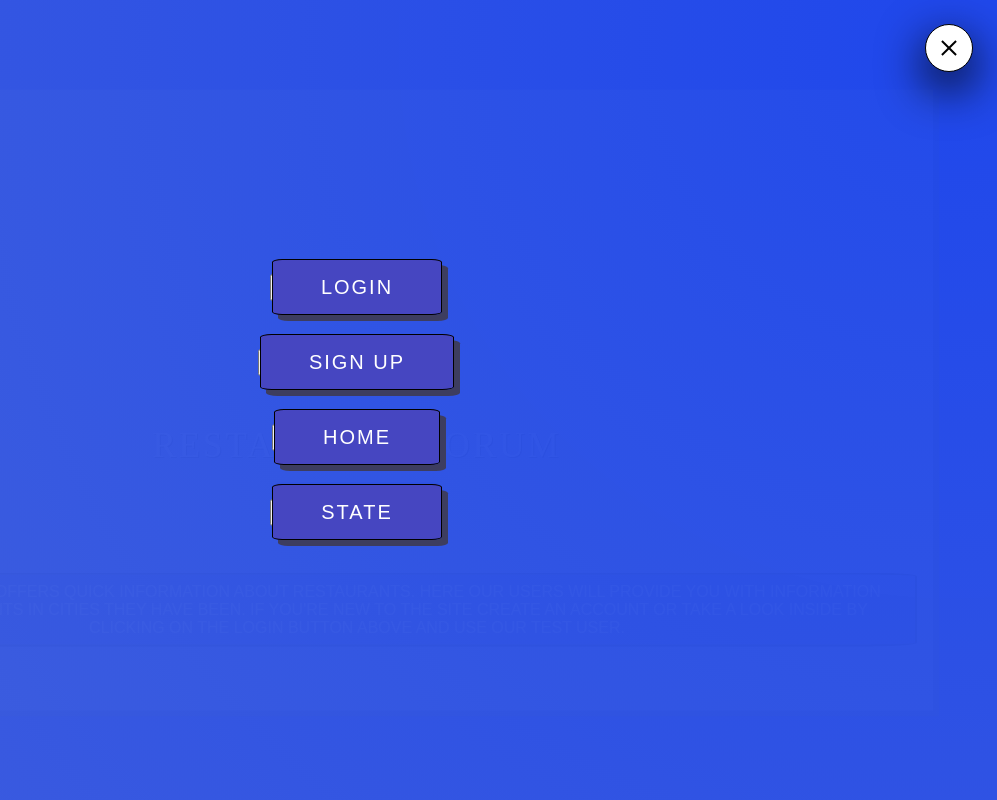
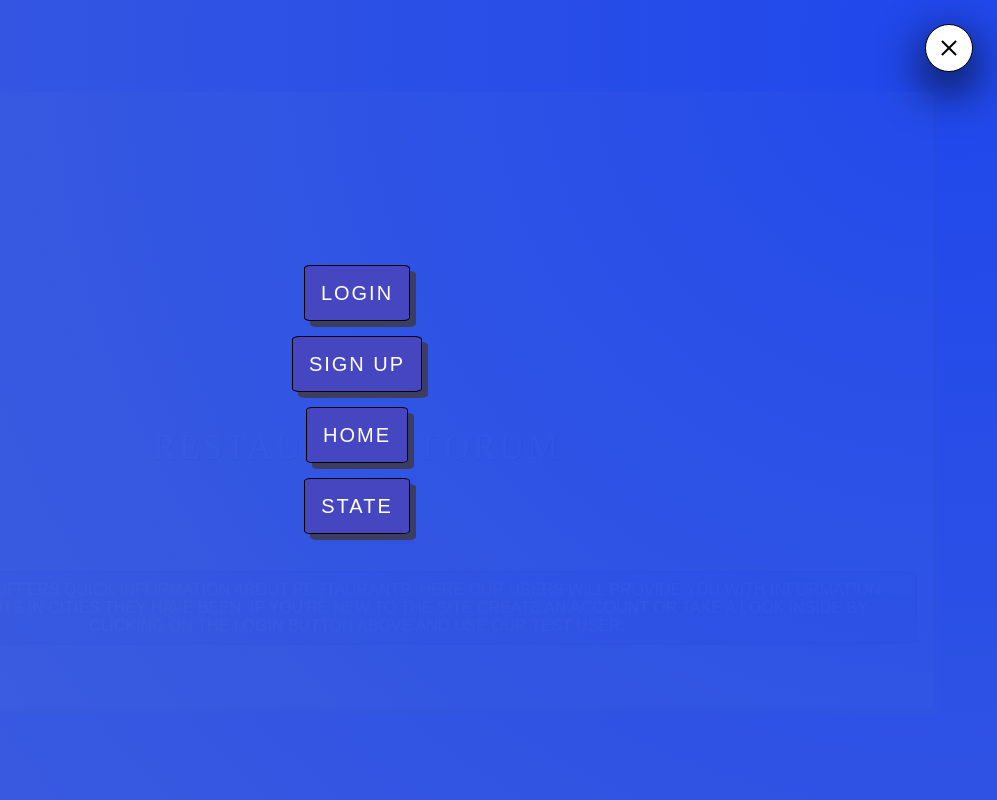
Before and after one commit to thorn086/restaurant-forum-app, a React (Create React App) app: page / in a window 1280 px wide. Both pictures are taken after a click on the label 1232 px from the left and 48 px from the top of the page. Shown: the whole page, without its empty margins (283-1280 px from the left). Built offline with nearby package versions, Linux system fonts and the light colour scheme; no server answers.

Commit message:
added updates to files

```diff
--- a/src/App.js
+++ b/src/App.js
@@ -43,7 +43,7 @@ class App extends React.Component {
 
       <RestForumContext.Provider value={restForumContext}>
         <Switch>
-          <Route exact path='/'><Home /></Route>
+          <Route exact path='/' component={Home}></Route>
           <Route exact path='/state' component={State}></Route>
           <Route exact path='/state/:id' ><City /></Route>
           <Route exact path='/city/:id' ><Restpage /></Route>
--- a/src/components/Login/Login.css
+++ b/src/components/Login/Login.css
@@ -5,7 +5,7 @@ background-color: rgb(70, 70, 193);
 margin:1rem;
 border-radius: 5%;
 box-shadow: 6px 6px rgb(61, 61, 95);
-padding: 1rem 1rem 1.5rem 1rem;
+padding: 1rem;
 text-align: center;
 height: auto;
 letter-spacing: 2px;
@@ -14,3 +14,7 @@ font-size: 16px;
 font-weight: 600;
 line-height: 2;
 }
+#username-login, #password-login{
+  width: 15rem;
+  height: 2rem;
+}
--- a/src/components/NavBar/NavBar.css
+++ b/src/components/NavBar/NavBar.css
@@ -30,7 +30,7 @@
     }
 
     .nav-btn{
-        margin: 1rem;
+       margin: 3rem;
         text-transform: uppercase;
     }
 
@@ -66,6 +66,7 @@
         text-align: center;
         color: #4c4cf2;
         width: 100%;
+        height: auto;
     }
     .navigation__icon{
         position: relative;
--- a/src/components/NavBar/NavBar.js
+++ b/src/components/NavBar/NavBar.js
@@ -13,14 +13,14 @@ class NavBar extends React.Component {
         return (
             <div className='navigation__item'>
                 <li className='navigation__item' onClick={this.handleLogoutClick}>
-                    <button className='nav-btn'>
+                    <div className='nav-btn'>
                         <NavLink to='/' className='link-btn'> Logout</NavLink>
-                    </button>
+                    </div>
                 </li>
                 <li className='navigation__item'>
-                    <button className='nav-btn'>
+                    <div className='nav-btn'>
                         <NavLink to='/' className='link-btn'>Home</NavLink>
-                    </button>
+                    </div>
                 </li>
             </div>
         )
@@ -29,24 +29,24 @@ class NavBar extends React.Component {
         return (
             <div className='navigation__item'>
                 <li className='navigation__item'>
-                    <button className='nav-btn'>
+                    <div className='nav-btn'>
                         <NavLink to='/login' className='link-btn'>Login</NavLink>
-                    </button>
+                    </div>
                 </li>
                 <li className='navigation__item'>
-                    <button className='nav-btn'>
+                    <div className='nav-btn'>
                         <NavLink to='/signup' className='link-btn'>Sign Up</NavLink>
-                    </button>
+                    </div>
                 </li>
                 <li className='navigation__item'>
-                    <button className='nav-btn'>
+                    <div className='nav-btn'>
                         <NavLink to='/' className='link-btn'>Home</NavLink>
-                    </button>
+                    </div>
                 </li>
                 <li className='navigation__item'>
-                    <button className='nav-btn'>
+                    <div className='nav-btn'>
                         <NavLink to='/state' className='link-btn'>State</NavLink>
-                    </button>
+                    </div>
                 </li>
             </div>
         )
--- a/src/components/Title/Title.css
+++ b/src/components/Title/Title.css
@@ -22,7 +22,7 @@
     text-decoration: none;
     border: 1px solid black;
     background-color: rgb(70, 70, 193);
-    padding: 1rem 3rem;
+    padding: 1rem;
     border-radius: 8%;
     box-shadow: 6px 6px rgb(61, 61, 95);
     text-align: center;
--- a/src/components/Title/Title.js
+++ b/src/components/Title/Title.js
@@ -13,9 +13,9 @@ class Title extends React.Component {
     }*/
     renderLogin=()=>{
     return(
-        <button className='wine-btn btn-white btn-animated'>
+        <div>
         <NavLink to='/state' className='link-btn'>States</NavLink>
-    </button>
+    </div>
     )
     }
     render() {
```
Also changed, not shown: src/App.css (line endings or trailing spaces).
